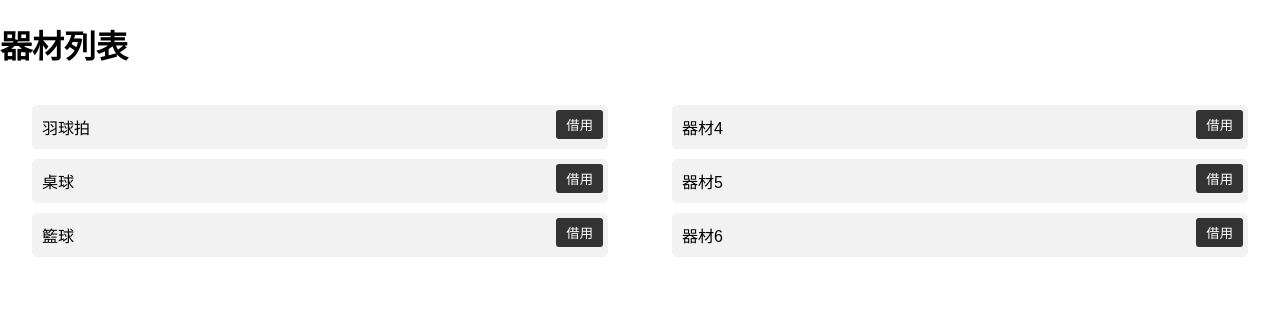
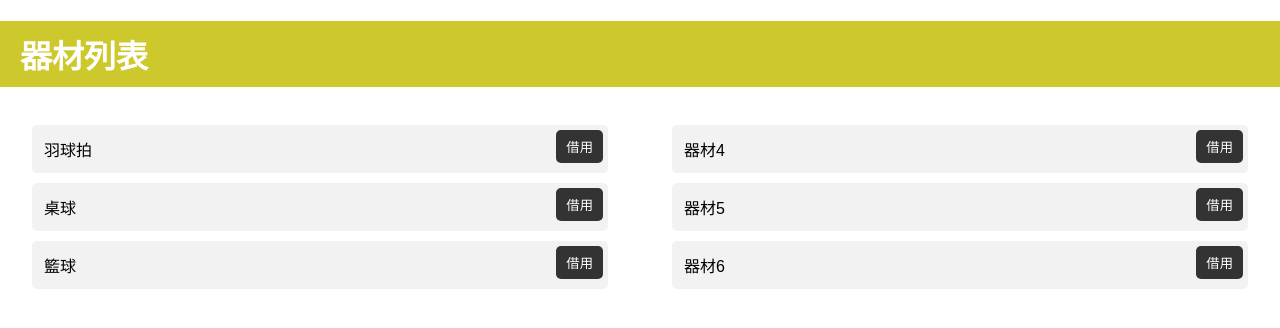
Before and after one commit to sevenii1228/sevenii1228.github.io, a plain HTML site: page equipment.html in a window 1280 px wide. Drawn offline with Linux system fonts and the light colour scheme.

Commit message:
Add files via upload

```diff
--- a/equipment.html
+++ b/equipment.html
@@ -3,13 +3,90 @@
 <head>
 <meta charset="UTF-8">
 <meta name="viewport" content="width=device-width, initial-scale=1.0">
-<title>器材借還網站</title>
+<title>六和高中器材借還中心</title>
+</head>
+<body>
+<h1>器材列表</h1>
+<div class="equipment-container">
+    <div class="equipment-column">
+        <ul class="equipment-list">
+            <li class="equipment-item">
+                羽球拍
+                <span class="borrow-info"></span>
+                <button class="borrow-button" onclick="toggleBorrow(this)">借用</button>
+            </li>
+            <li class="equipment-item">
+                桌球
+                <span class="borrow-info"></span>
+                <button class="borrow-button" onclick="toggleBorrow(this)">借用</button>
+            </li>
+            <li class="equipment-item">
+                籃球
+                <span class="borrow-info"></span>
+                <button class="borrow-button" onclick="toggleBorrow(this)">借用</button>
+            </li>
+            <!-- add here -->
+        </ul>
+    </div>
+    <div class="equipment-column">
+        <ul class="equipment-list">
+            <li class="equipment-item">
+                器材4
+                <span class="borrow-info"></span>
+                <button class="borrow-button" onclick="toggleBorrow(this)">借用</button>
+            </li>
+            <li class="equipment-item">
+                器材5
+                <span class="borrow-info"></span>
+                <button class="borrow-button" onclick="toggleBorrow(this)">借用</button>
+            </li>
+            <li class="equipment-item">
+                器材6
+                <span class="borrow-info"></span>
+                <button class="borrow-button" onclick="toggleBorrow(this)">借用</button>
+            </li>
+            <!-- add here too -->
+        </ul>
+    </div>
+</div>
+<script>
+    // 获取并存储用户名到会话
+    const usernameInput = document.getElementById('username');
+    usernameInput.addEventListener('input', function() {
+        sessionStorage.setItem('currentUser', this.value);
+    });
+
+    function toggleBorrow(button) {
+        const equipmentItem = button.parentElement;
+        const borrowInfo = equipmentItem.querySelector('.borrow-info');
+        const currentTime = new Date();
+        const month = currentTime.getMonth() + 1;
+        const date = currentTime.getDate();
+        const hour = currentTime.getHours();
+        const minute = currentTime.getMinutes();
+        const currentUser = sessionStorage.getItem('currentUser');
+        if (button.textContent === '借用') {
+            equipmentItem.classList.add('borrowed');
+            button.textContent = '歸還';
+            borrowInfo.textContent = ` 借用時間: ${month}/${date} ${hour}:${minute} 借用人: ${currentUser}`;
+        } else {
+            equipmentItem.classList.remove('borrowed');
+            button.textContent = '借用';
+            borrowInfo.textContent = '';
+        }
+    }
+</script>
+</body>
 <style>
     body {
         margin: 0;
         padding: 0;
         font-family: Arial, sans-serif;
     }
+    header{
+
+    }
+
     .equipment-container {
         display: flex;
         justify-content: space-around;
@@ -25,12 +102,12 @@
     .equipment-item {
         background-color: #f2f2f2;
         margin-bottom: 10px;
-        padding: 10px;
+        padding: 12px;
         border-radius: 5px;
         position: relative;
     }
     .equipment-item.borrowed {
-        background-color: #ffcccc; /* 借出時的顏色 */
+        background-color: #ffcccc;
     }
     .borrow-button {
         position: absolute;
@@ -39,61 +116,17 @@
         background-color: #333;
         color: #fff;
         border: none;
-        padding: 5px 10px;
-        border-radius: 3px;
+        padding: 7px 10px;
+        border-radius: 5px;
         cursor: pointer;
     }
+    h1 {
+        background-color: #cdc82c;
+        color: #ffffff;
+        padding: 10px 20px;
+        display: flex;
+        justify-content: space-between;
+        align-items: center;
+    }
 </style>
-</head>
-<body>
-<h1>器材列表</h1>
-<div class="equipment-container">
-    <div class="equipment-column">
-        <ul class="equipment-list">
-            <li class="equipment-item">
-                羽球拍
-                <button class="borrow-button" onclick="toggleBorrow(this)">借用</button>
-            </li>
-            <li class="equipment-item">
-                桌球
-                <button class="borrow-button" onclick="toggleBorrow(this)">借用</button>
-            </li>
-            <li class="equipment-item">
-                籃球
-                <button class="borrow-button" onclick="toggleBorrow(this)">借用</button>
-            </li>
-            <!-- 添加更多器材 -->
-        </ul>
-    </div>
-    <div class="equipment-column">
-        <ul class="equipment-list">
-            <li class="equipment-item">
-                器材4
-                <button class="borrow-button" onclick="toggleBorrow(this)">借用</button>
-            </li>
-            <li class="equipment-item">
-                器材5
-                <button class="borrow-button" onclick="toggleBorrow(this)">借用</button>
-            </li>
-            <li class="equipment-item">
-                器材6
-                <button class="borrow-button" onclick="toggleBorrow(this)">借用</button>
-            </li>
-            <!-- 添加更多器材 -->
-        </ul>
-    </div>
-</div>
-<script>
-    function toggleBorrow(button) {
-        const equipmentItem = button.parentElement;
-        if (button.textContent === '借用') {
-            equipmentItem.classList.add('borrowed');
-            button.textContent = '歸還';
-        } else {
-            equipmentItem.classList.remove('borrowed');
-            button.textContent = '借用';
-        }
-    }
-</script>
-</body>
 </html>
```
Also changed, not shown: index.html (+28 -10 lines).
